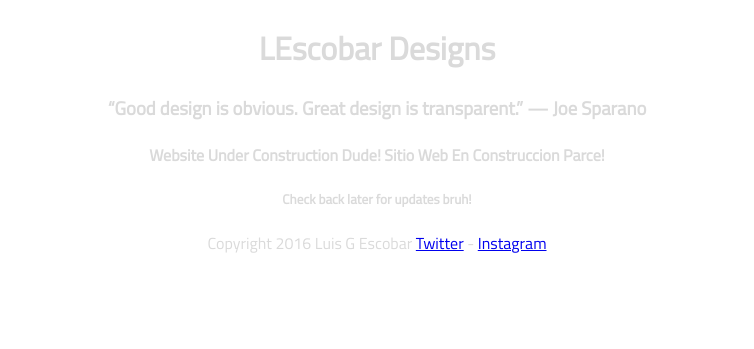
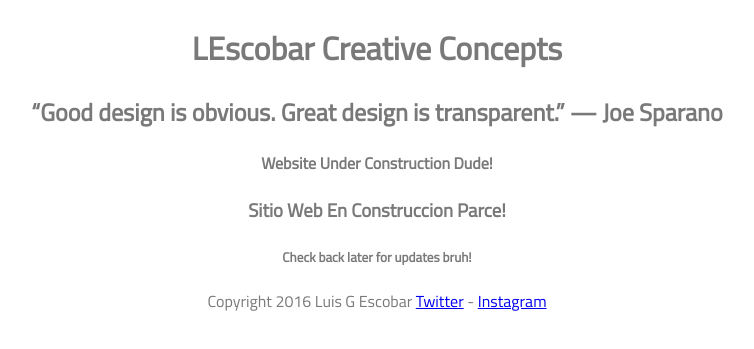
Before and after one commit to lescobart/lescobart.github.io, a plain HTML site: page index.html in a window 1280 px wide. Shown: the part 319-668 px from the top of the page, without its empty margins (263-1017 px from the left). Drawn offline with Linux system fonts and the light colour scheme.

Commit message:
Update index.html

```diff
--- a/index.html
+++ b/index.html
@@ -1,23 +1,23 @@
 <!DOCTYPE html>
 <html>
   <head>
-    <title>LEscobar Designs</title>
+    <title>LEscobar Creatives</title>
     <link href='https://fonts.googleapis.com/css?family=Titillium+Web' rel='stylesheet' type='text/css'>
     <style>
       body{
         text-align: center;
         background-color: white;
-        color: #DADADA;
+        color: #797979;
         font-family: "Titillium Web", sans-serif;
       }
     </style>
   </head>
   <body>
     <p> <img src="http://i.imgur.com/UKwbjcc.png">
-    <h1> LEscobar Designs</h1>
-    <h3>“Good design is obvious. Great design is transparent.” — Joe Sparano</h3>
-    <h4>Website Under Construction Dude!
-    Sitio Web En Construccion Parce!</h4>
+    <h1> LEscobar Creative Concepts</h1>
+    <h2>“Good design is obvious. Great design is transparent.” — Joe Sparano</h2>
+    <h4>Website Under Construction Dude!</h4>
+    <h3>Sitio Web En Construccion Parce!</h3>
     <h5>Check back later for updates bruh!</h5>
     Copyright 2016 Luis G Escobar
     <a href="http://twitter.com/luchoescobar">Twitter</a> - <a href="http://www.instagram.com/thelescobart/">Instagram</a>
```
